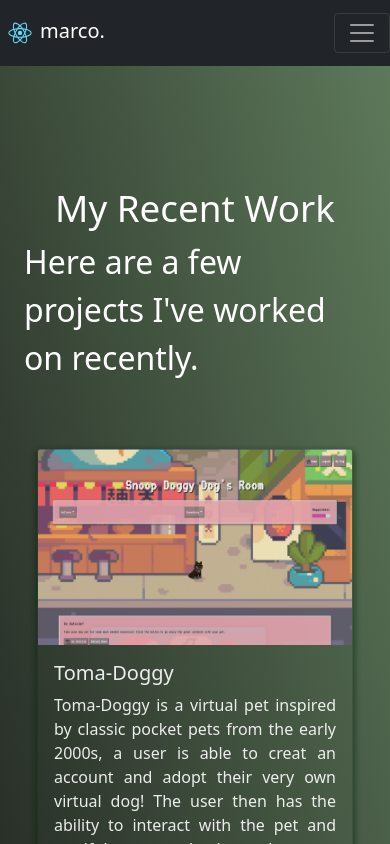
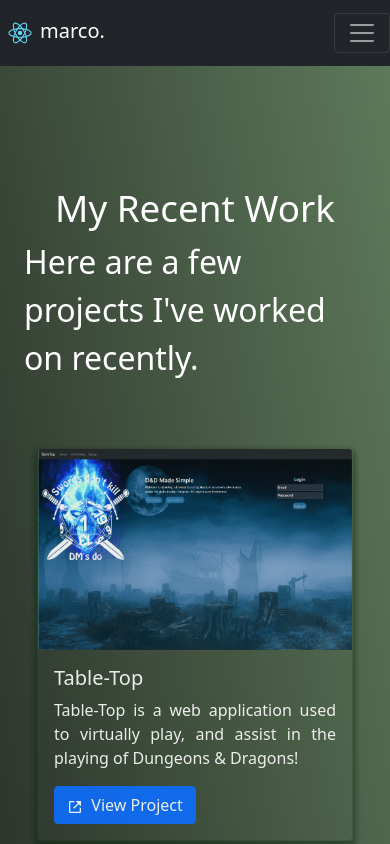
Before and after one commit to mshifflette/marco-portfolio, a React (Create React App) app: page /projects in a window 390 px wide. Shown: the top 844 px of the page. Built offline with nearby package versions, Linux system fonts and the light colour scheme.

Commit message:
adding tabletop to projects

```diff
--- a/src/components/Projects.js
+++ b/src/components/Projects.js
@@ -6,6 +6,7 @@ import { Nav, Navbar, Container,Col, Row} from 'react-bootstrap'
 import ProjectCard from "./ProjectCards";
 import tomadoggy from "../assets/tomadoggy.png";
 import thirsty from "../assets/thirsty.png";
+import tabletop from "../assets/tabletop.png";
 
 function Projects(){
     return(
@@ -18,6 +19,18 @@ function Projects(){
         <p className="d-flex justify-content-center" style={{ color: "white", fontSize:"2em" }}>
           Here are a few projects I've worked on recently.
         </p>
+        <Row style={{ justifyContent: "center", paddingBottom: "10px", display: "flex" }}>
+          <Col className="project-card">
+            <ProjectCard
+              imgPath={tabletop}
+
+              title="Table-Top"
+              description="Table-Top is a web application used to virtually play, and assist in the playing of Dungeons &amp; Dragons!"
+              link="https://table-top-fe.herokuapp.com/"
+            />
+          </Col>
+
+        </Row>
         <Row style={{ justifyContent: "center", paddingBottom: "10px", display: "flex" }}>
           <Col className="project-card">
             <ProjectCard
```
Also changed, not shown: src/assets/tabletop.png (added).
